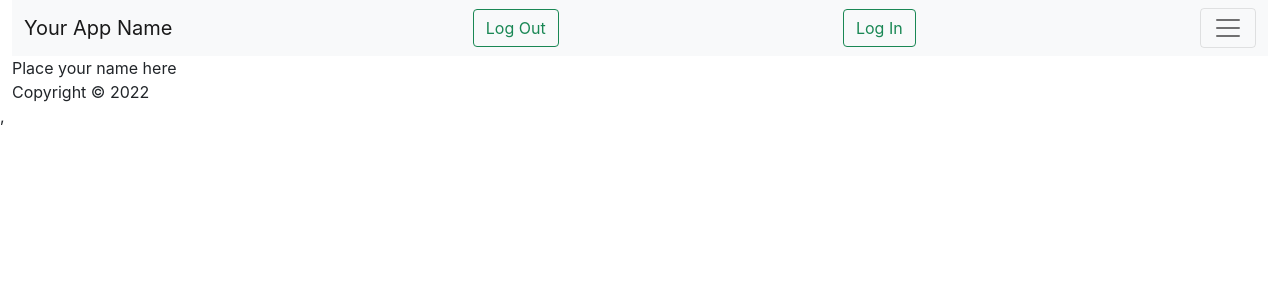
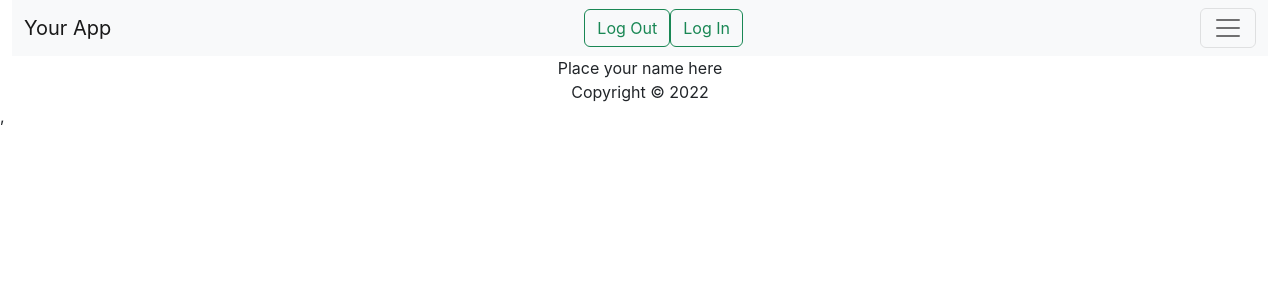
Before and after one commit to MichaelZane/cra-template-toolkit-signin-up, a React (Create React App) app in the folder template/: page / in a window 1280 px wide. Shown: the top 300 px of the page. Built offline with nearby package versions, Linux system fonts and the light colour scheme; no server answers.

Commit message:
fixed routes, added bootstrap

```diff
--- a/template/public/index.html
+++ b/template/public/index.html
@@ -19,6 +19,7 @@
       integrity="sha384-1BmE4kWBq78iYhFldvKuhfTAU6auU8tT94WrHftjDbrCEXSU1oBoqyl2QvZ6jIW3"
       crossorigin="anonymous"
     />
+    <link rel="stylesheet" href="https://maxcdn.bootstrapcdn.com/bootstrap/latest/css/bootstrap.min.css">
 
     <title>Put Your App Name Here</title>
   </head>
--- a/template/src/App.js
+++ b/template/src/App.js
@@ -22,19 +22,22 @@ export default function App() {
             <NotFound />
           </Route>
         </Switch>
-
+        <Container>
         <Copyright />
+        </Container>
       </Container>
     </Router>
   );
 
   function Copyright() {
     return (
-      <div>
-        Place your name here
+      <Container fluid="true"  >
+        <div className="text-center" >
+        <span className="center-text" >Place your name here</span>
         <br />
-        Copyright © {new Date().getFullYear()}
-      </div>
+        <span>Copyright © {new Date().getFullYear()}</span>
+        </div>
+      </Container>
     );
   }
 }
--- a/template/src/components/Header.jsx
+++ b/template/src/components/Header.jsx
@@ -1,24 +1,25 @@
-import React from 'react';
-import Navbar from 'react-bootstrap/Navbar';
-import Nav from 'react-bootstrap/Nav';
-import Container from 'react-bootstrap/Container';
-import Button from 'react-bootstrap/Button';
-import NavDropdown from 'react-bootstrap/NavDropdown';
-import Offcanvas from 'react-bootstrap/Offcanvas';
-import Form from 'react-bootstrap/Form';
-import FormControl from 'react-bootstrap/FormControl';
-import Logout from './Logout'
-import LoginBtn from './LoginBtn';
-
+import React from "react";
+import Navbar from "react-bootstrap/Navbar";
+import Nav from "react-bootstrap/Nav";
+import Container from "react-bootstrap/Container";
+import Button from "react-bootstrap/Button";
+import NavDropdown from "react-bootstrap/NavDropdown";
+import Offcanvas from "react-bootstrap/Offcanvas";
+import Form from "react-bootstrap/Form";
+import FormControl from "react-bootstrap/FormControl";
+import Logout from "./Logout";
+import LoginBtn from "./LoginBtn";
 
 const Header = () => {
-// more navbars at https://react-bootstrap.github.io/components/navbar/
+  // more navbars at https://react-bootstrap.github.io/components/navbar/
   return (
-   <Navbar bg="light" expand={false}>
-    <Container fluid>
-      <Navbar.Brand href="#">Your App Name</Navbar.Brand>
-      <Logout />
-      <LoginBtn />
+    <Navbar bg="light" expand={false} className="d-flex">
+      <Container fluid>
+        <Navbar.Brand href="#">Your App </Navbar.Brand>
+        <div className="">
+          <Logout />
+          <LoginBtn />
+        </div>
         <Navbar.Toggle aria-controls="offcanvasNavbar" />
         <Navbar.Offcanvas
           id="offcanvasNavbar"
@@ -26,7 +27,9 @@ const Header = () => {
           placement="end"
         >
           <Offcanvas.Header closeButton>
-            <Offcanvas.Title id="offcanvasNavbarLabel">App Name</Offcanvas.Title>
+            <Offcanvas.Title id="offcanvasNavbarLabel">
+              App Name
+            </Offcanvas.Title>
           </Offcanvas.Header>
           <Offcanvas.Body>
             <Nav className="justify-content-end flex-grow-1 pe-3">
@@ -34,7 +37,9 @@ const Header = () => {
               <Nav.Link href="#action2">Link</Nav.Link>
               <NavDropdown title="Dropdown" id="offcanvasNavbarDropdown">
                 <NavDropdown.Item href="#action3">Action</NavDropdown.Item>
-                <NavDropdown.Item href="#action4">Another action</NavDropdown.Item>
+                <NavDropdown.Item href="#action4">
+                  Another action
+                </NavDropdown.Item>
                 <NavDropdown.Divider />
                 <NavDropdown.Item href="#action5">
                   Something else here
@@ -54,6 +59,6 @@ const Header = () => {
         </Navbar.Offcanvas>
       </Container>
     </Navbar>
-  )
+  );
 };
-export default Header
+export default Header;
```
